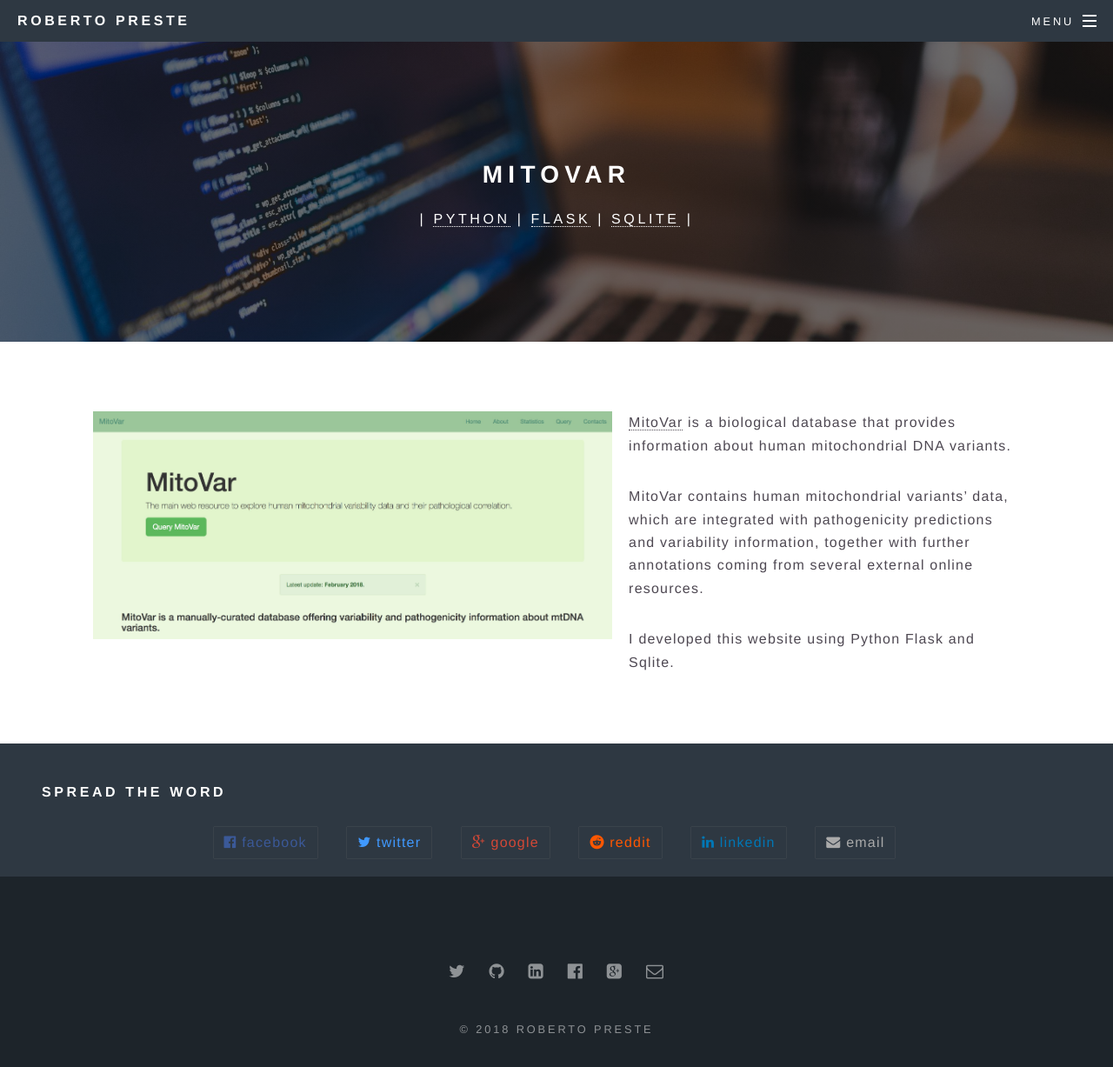
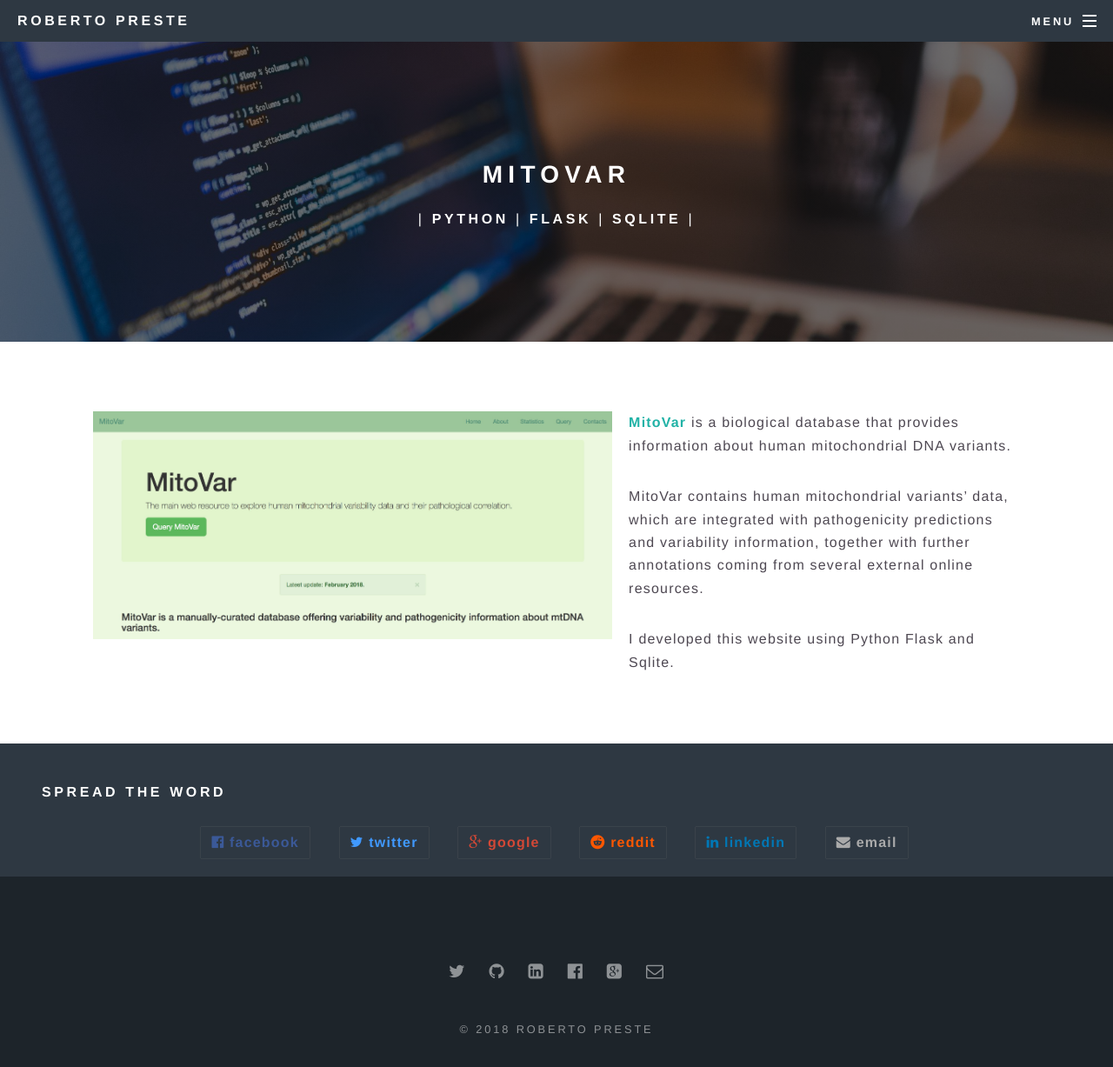
Before and after one commit to robertopreste/robertopreste.github.io, a Jekyll site: the page built from _posts/2017-12-01-mitovar.md, in a window 1280 px wide and 1287 px high. Shown: the top 1227 px of the window at 87% size. Built offline with Jekyll 4.4.1, drawn with Linux system fonts in a browser that asks for light colours.

Commit message:
Fix some style

```diff
--- a/css/main.scss
+++ b/css/main.scss
@@ -67,12 +67,14 @@ body, input, select, textarea {
 
 a {
     @include vendor('transition', ('color #{_duration(transitions)} ease', 'border-bottom-color #{_duration(transitions)} ease'));
-    border-bottom: dotted 1px;
-    color: inherit;
+    //border-bottom: dotted 1px;
+    color: _palette(accent1, bg);
+    font-weight: bold;
     text-decoration: none;
 
     &:hover {
-        border-bottom-color: transparent;
+        //border-bottom: 1px solid _palette(accent1, fg);;
+        color: mix(#21b2a6, #000000, 75%),
     }
 }
 
@@ -1549,19 +1551,29 @@ body.is-menu-visible {
 }
 
 .post_right_img {
+    //border-top: 2px solid _palette(bg);
+    //border-left: 2px solid _palette(bg);
+    //border-bottom: 2px solid _palette(bg);
+    //border-right: none;
+    border-radius: 8px;
     max-width: 56%;
     float: right;
     margin-left: 1.2em;
     margin-bottom: 1em;
-    border-bottom: none;
+    //border-bottom: none;
 }
 
 .post_left_img {
-  max-width: 56%;
-  float: left;
-  margin-right: 1.2em;
-  margin-bottom: 1em;
-  border-bottom: none;
+    //border-top: 2px solid _palette(bg);
+    //border-right: 2px solid _palette(bg);
+    //border-bottom: 2px solid _palette(bg);
+    //border-left: none;
+    border-radius: 8px;
+    max-width: 56%;
+    float: left;
+    margin-right: 1.2em;
+    margin-bottom: 1em;
+    //border-bottom: none;
 }
 
 
```
